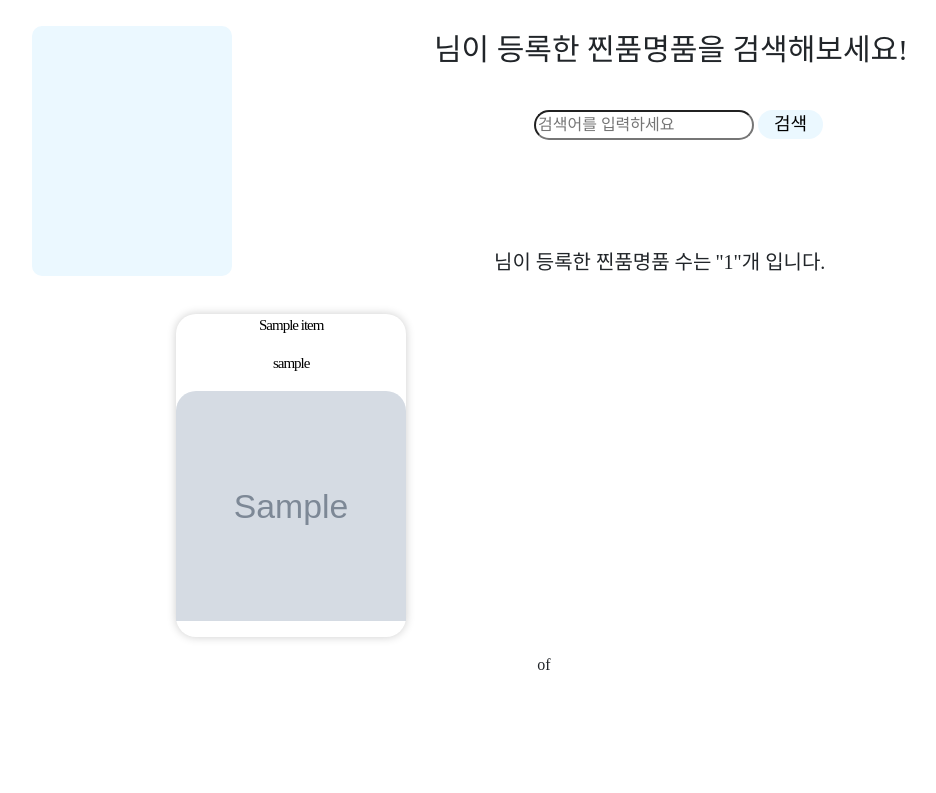
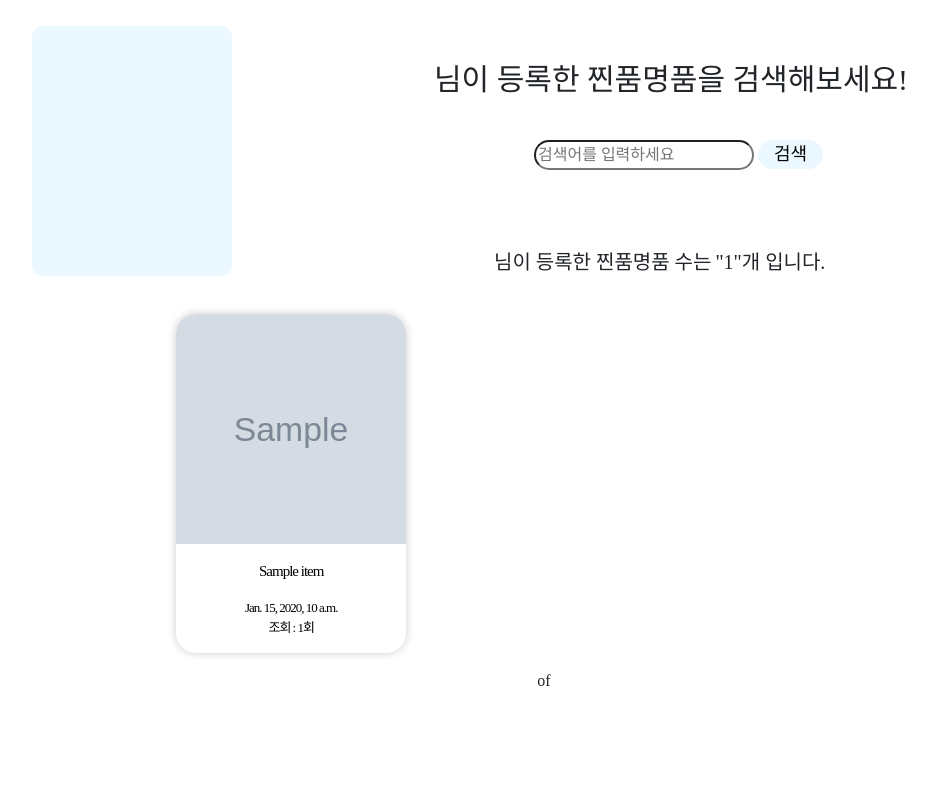
Before and after one commit to JJinPum-MyeongPum/JJinPum-MyeongPum, a Django app: a page that uses JmProject/JmApp/templates/myPage.html in a window 1280 px wide. Shown: the part 73-866 px from the top of the page, without its empty margins (96-1032 px from the left). Before the commit the page ends 743 px from the top, so only its background shows below. Run offline with Django 3.2, Linux system fonts and the light colour scheme; tables that the repository leaves empty hold one stand-in row (values such as "Sample post"); grey boxes marked "Sample" are stand-in pictures; some libraries are stand-ins or nearby versions; some web fonts are replaced.

Commit message:
[연희][개발] :: mypage 수정

```diff
--- a/JmProject/JmApp/static/css/mypage.css
+++ b/JmProject/JmApp/static/css/mypage.css
@@ -41,7 +41,7 @@
     position: absolute;
     display: block;
     left: 530px;
-    top: 100px;
+    top: 130px;
     font-size: 30px;
 }
 .search{
@@ -49,7 +49,7 @@
     display: block;
     margin-top: 1%;
     left: 630px;
-    top: 170px;
+    top: 200px;
 }
 #search_item{
     border-radius: 20px;
--- a/JmProject/JmApp/templates/myPage.html
+++ b/JmProject/JmApp/templates/myPage.html
@@ -56,9 +56,12 @@
             {% for product in products %}
             <div class="item">
                 <a href="{% url 'detail' product.id %}">
+                <p><img src="{{product.image.url}}" width="230" height="230"></p><br>
                 <p>{{product.title}}</p><br>
-                <p>{{product.author}}</p><br>
-                <p><img src="{{product.image.url}}" width="230" height="230"></p><br>
+                <p style="font-size: 13px;">{{product.pub_date}}<br>
+                    조회 : {{product.clickCount}}회</p>
+                </a>
+                <!-- <p>{{product.author}}</p><br> -->
                 </a>
             </div>
             {% endfor %}
@@ -70,7 +73,10 @@
 
     <div class="page">
         {% if products.has_previous %}
-        <a href='?page={{products.previous_page_number}}'><</a>
+            <a href='?page={{products.previous_page_number}}'><</a>
+        {% endif %}
+        {% if products.has_next %}
+        <a href="#"></a>
         {% endif %}
 
         {% if search_word == NULL%}
@@ -79,6 +85,9 @@
         <span>{{products.paginator.num_pages}}</span>
         {% endif %}
 
+        {% if products.has_previous %}
+        <a href="#"></a>
+        {% endif %}
         {% if products.has_next %}
         <a href='?page={{products.next_page_number}}'>></a>
         {% endif %}
```
